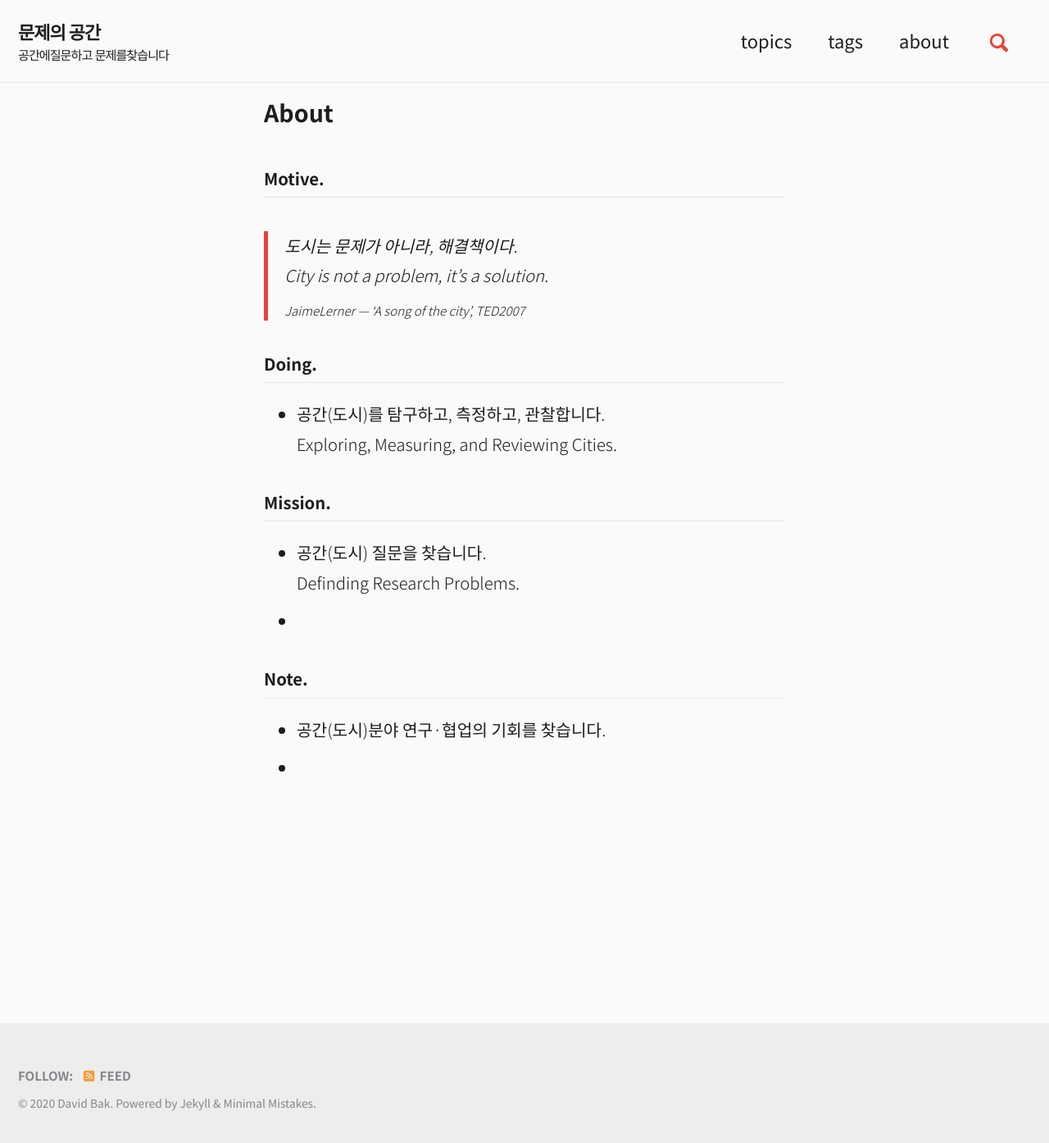
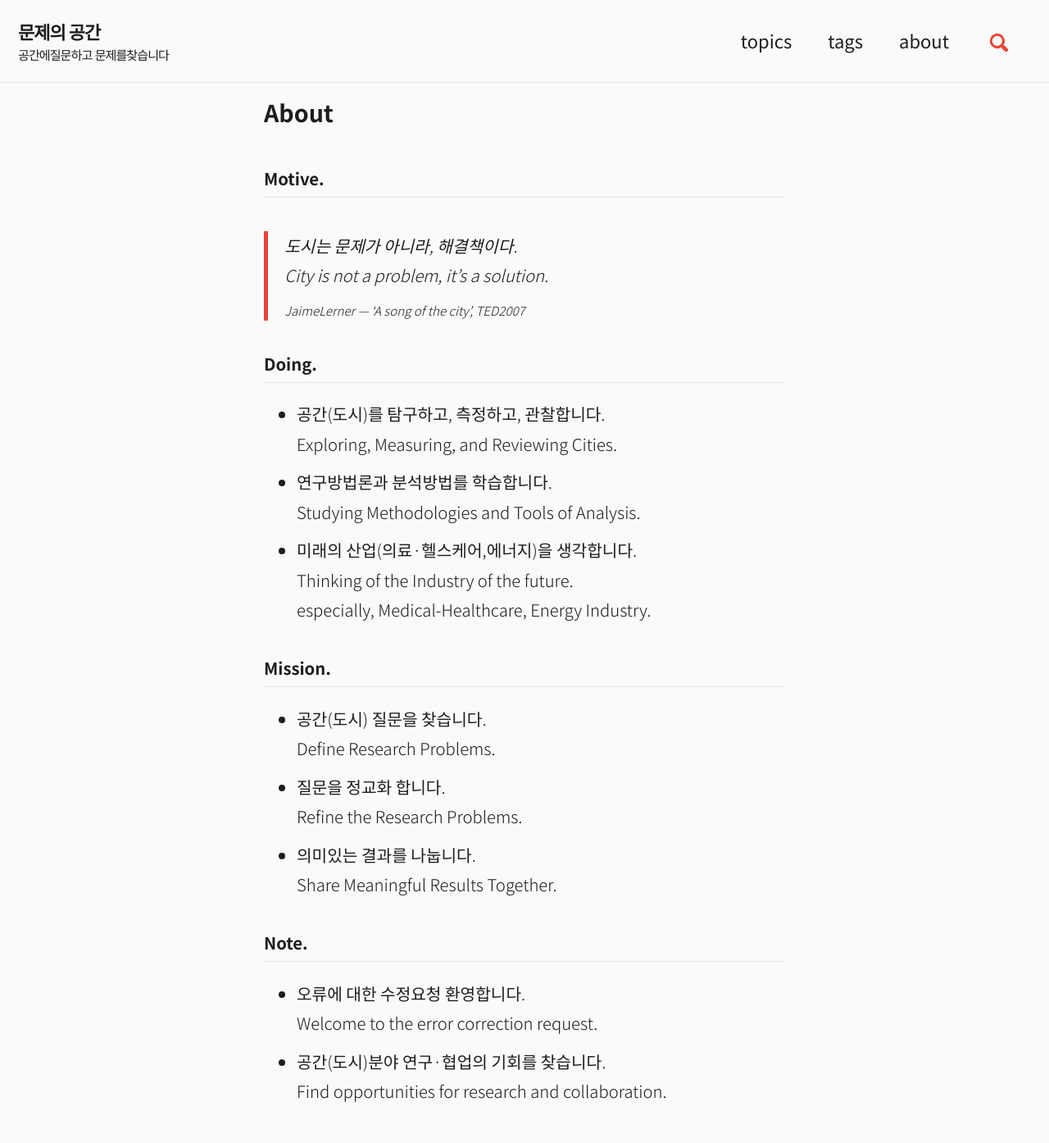
Before and after one commit to epplemint/epplemint.github.io, a Jekyll site: the page built from _pages/about.md, in a window 1280 px wide and 1400 px high. Shown: the top 1394 px of the window at 82% size. Built offline with Jekyll 4.4.1, drawn with Linux system fonts in a browser that asks for light colours; cached includes are drawn as plain includes; nearby versions of some CDN libraries.

Commit message:
Update about.md

```diff
--- a/_pages/about.md
+++ b/_pages/about.md
@@ -19,18 +19,28 @@ layout: single
 
 - 공간(도시)를 탐구하고, 측정하고, 관찰합니다.<br>
   Exploring, Measuring, and Reviewing Cities.<br>
+- 연구방법론과 분석방법를 학습합니다.<br>
+  Studying Methodologies and Tools of Analysis.<br>
+- 미래의 산업(의료·헬스케어,에너지)을 생각합니다.<br>
+  Thinking of the Industry of the future.<br>
+  especially, Medical-Healthcare, Energy Industry.
 
 
 ### Mission.
 
 - 공간(도시) 질문을 찾습니다.<br>
-  Definding Research Problems.<br>
--
+  Define Research Problems.<br>
+- 질문을 정교화 합니다.<br>
+  Refine the Research Problems.<br>
+- 의미있는 결과를 나눕니다.<br>
+  Share Meaningful Results Together.
 
 ### Note.
 
-- 공간(도시)분야 연구·협업의 기회를 찾습니다.
--
+- 오류에 대한 수정요청 환영합니다.<br>
+  Welcome to the error correction request.<br>
+- 공간(도시)분야 연구·협업의 기회를 찾습니다.<br>
+  Find opportunities for research and collaboration.<br>
 
 
 
```
